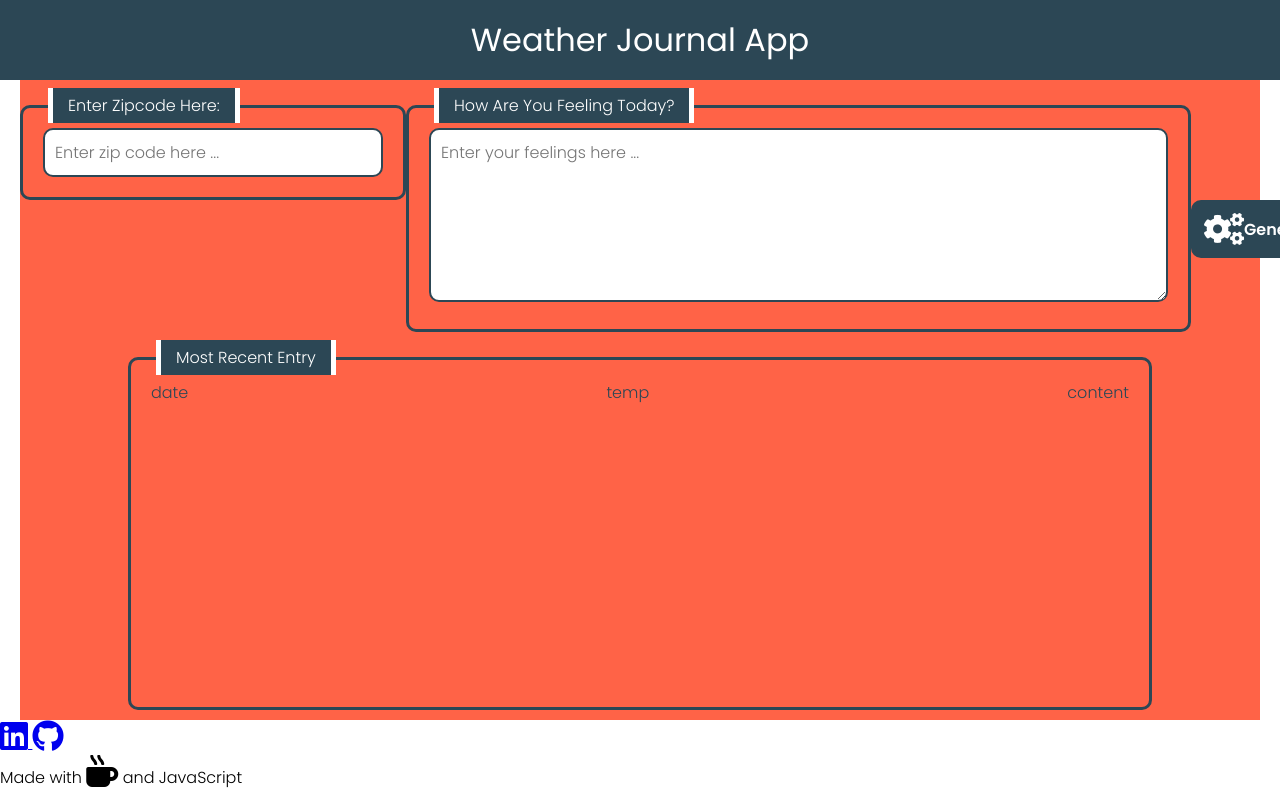
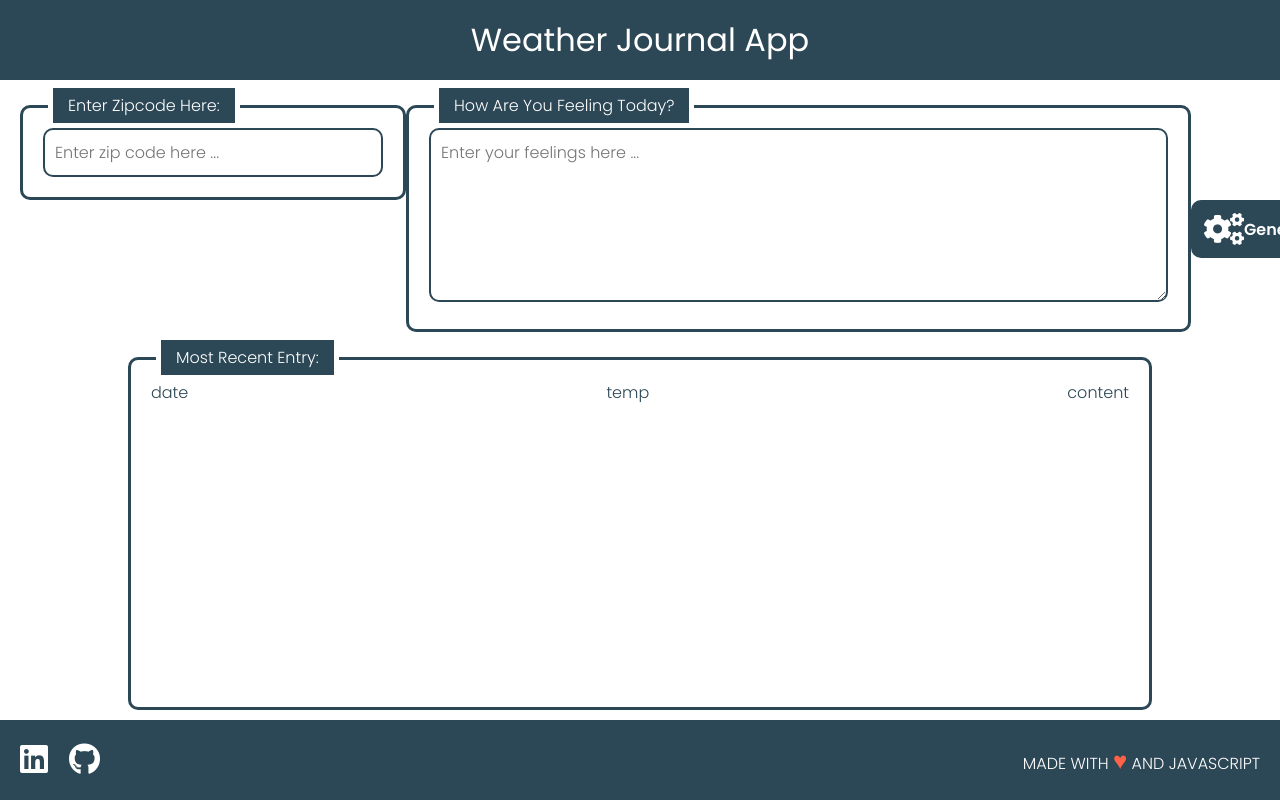
Before and after one commit to ibrahimelmokhtar/js-sample-weather-app, a plain HTML site: page website/index.html in a window 1280 px wide. Shown: the top 800 px of the page. Drawn offline with Linux system fonts and the light colour scheme.

Commit message:
Style page footer

```diff
--- a/website/css/styles.css
+++ b/website/css/styles.css
@@ -11,7 +11,6 @@
     font-size: 1em;
     font-weight: 300;
 }
-
 
 /* ************************************************************** */
 /* *************************   Header   ************************* */
@@ -44,7 +43,6 @@ main {
 
     margin: 0 20px;
 
-    background-color: tomato;
     position: relative;
 
     display: flex;
@@ -157,7 +155,6 @@ main button:hover {
     color: #2c4755;
 }
 
-
 /* ************************************************************** */
 /* ********************   Display Section   ********************* */
 /* ************************************************************** */
@@ -181,4 +178,41 @@ section.display__section div#entry__container {
 /* *************************   Footer   ************************* */
 /* ************************************************************** */
 footer {
+    width: 100%;
+    height: 10vh;
+
+    padding: 0 20px;
+
+    background-color: #2c4755;
+    color: #ffffff;
+    font-weight: 900;
+    text-transform: uppercase;
+
+    display: flex;
+    flex-direction: row;
+    align-items: center;
+    justify-content: space-between;
 }
+
+/* Personal Contact Info */
+footer div#contact__info {
+    width: 80px;
+    display: flex;
+    flex-direction: row;
+    justify-content: space-between;
+    align-items: center;
+}
+
+footer div#contact__info a {
+    color: #ffffff;
+}
+
+footer div#contact__info a:hover {
+    color: #ff6347;
+}
+
+/* Page Footer Quote */
+footer div#footer__quote span {
+    color: #ff6347;
+    font-size: 1.5em;
+}
--- a/website/index.html
+++ b/website/index.html
@@ -32,24 +32,28 @@
     <!-- Main Application -->
     <main>
       <div id="user__inputs__container">
+        <!-- Zip Code Section -->
         <section class="section__container zipcode__section">
           <h2 class="section__title">Enter Zipcode here:</h2>
           <input type="text" id="zip" placeholder="Enter zip code here ...">
         </section>
 
+        <!-- Feeling Section -->
         <section class="section__container feeling__section">
           <h2 class="section__title">How are you feeling today?</h2>
           <textarea class="myInput" id="feelings" placeholder="Enter your feelings here ..." rows="6" cols="50"></textarea>
         </section>
 
+        <!-- Generate Button -->
         <button id="generate" type="submit">
           <i class="fas fa-cogs fa-2x"></i>
           <span>Generate</span>
         </button>
       </div>
 
+      <!-- Entry Display Section -->
       <section class="section__container display__section">
-        <h2 class="section__title">Most Recent Entry</h2>
+        <h2 class="section__title">Most Recent Entry:</h2>
         <div id="entry__container">
           <h3 id="date">date</h3>
           <h3 id="temp">temp</h3>
@@ -60,6 +64,7 @@
 
     <!-- Page Footer -->
     <footer>
+      <!-- Contact Info Section -->
       <div id="contact__info">
         <a href="https://www.linkedin.com/in/ibrahimelmokhtar/" target="_blank" title="LinkedIn Account">
           <i class="fab fa-linkedin fa-2x"></i>
@@ -68,8 +73,10 @@
           <i class="fab fa-github fa-2x"></i>
         </a>
       </div>
+
+      <!-- Quote Section -->
       <div id="footer__quote">
-        Made with <i class="fas fa-mug-hot fa-2x"></i> and JavaScript
+        Made with <span>&hearts;</span> and JavaScript
       </div>
     </footer>
 
```
